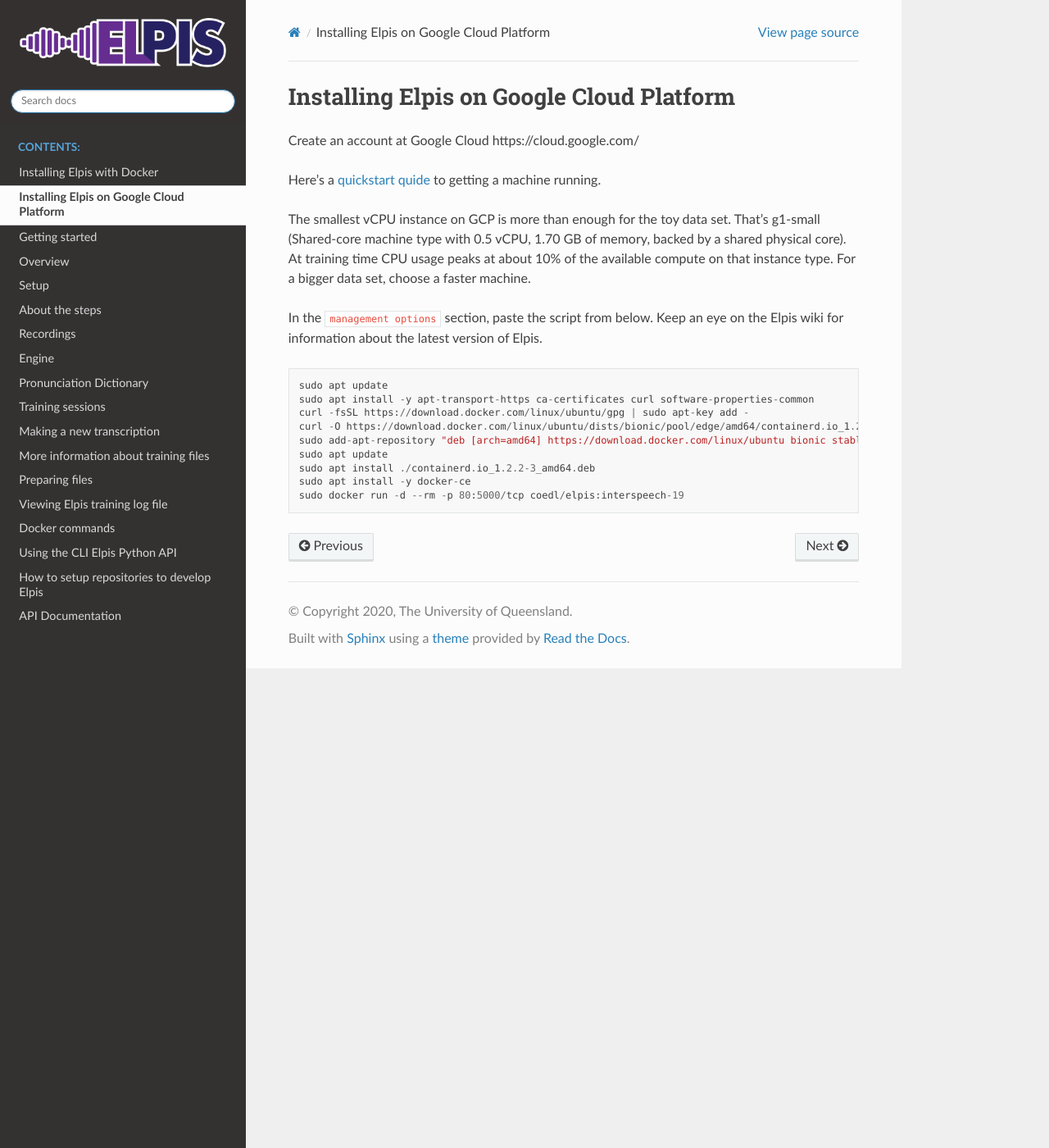
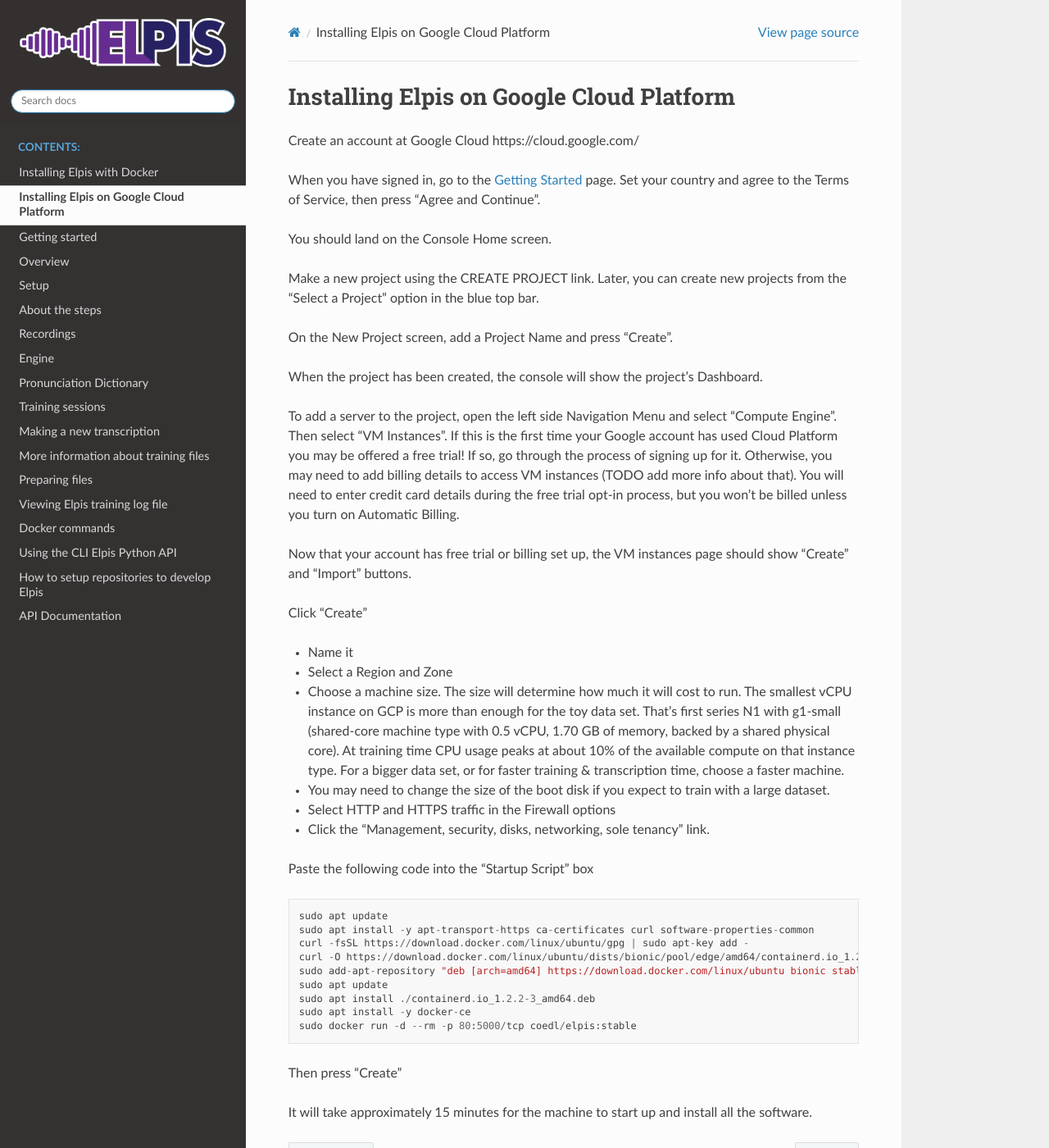
Before and after one commit to CoEDL/elpis, a Sphinx documentation site: the page built from docs/wiki/install-elpis-on-gcp.md, in a window 1280 px wide and 1400 px high. Shown: the whole window at 82% size. Built offline with Sphinx 7.4.7 and the Read the Docs theme 2.0.0, drawn with Linux system fonts in a browser that asks for light colours.

Commit message:
update gcp wiki doc

````diff
--- a/docs/wiki/install-elpis-on-gcp.md
+++ b/docs/wiki/install-elpis-on-gcp.md
@@ -2,11 +2,32 @@
 
 Create an account at Google Cloud https://cloud.google.com/
 
-Here's a [quickstart quide](https://cloud.google.com/compute/docs/quickstart-linux) to getting a machine running.
+When you have signed in, go to the [Getting Started](https://console.cloud.google.com/getting-started) page. Set your country and agree to the Terms of Service, then press "Agree and Continue".
 
-The smallest vCPU instance on GCP is more than enough for the toy data set. That's g1-small (Shared-core machine type with 0.5 vCPU, 1.70 GB of memory, backed by a shared physical core). At training time CPU usage peaks at about 10% of the available compute on that instance type. For a bigger data set, choose a faster machine.
+You should land on the Console Home screen.
 
-In the `management options` section, paste the script from below. Keep an eye on the Elpis wiki for information about the latest version of Elpis.
+Make a new project using the CREATE PROJECT link. Later, you can create new projects from the "Select a Project" option in the blue top bar.
+
+On the New Project screen, add a Project Name and press "Create".
+
+When the project has been created, the console will show the project's Dashboard.
+
+To add a server to the project, open the left side Navigation Menu and select "Compute Engine". Then select "VM Instances". If this is the first time your Google account has used Cloud Platform you may be offered a free trial! If so, go through the process of signing up for it. Otherwise, you may need to add billing details to access VM instances (TODO add more info about that). You will need to enter credit card details during the free trial opt-in process, but you won't be billed unless you turn on Automatic Billing.
+
+
+Now that your account has free trial or billing set up, the VM instances page should show "Create" and "Import" buttons.
+
+Click "Create"
+
++ Name it
++ Select a Region and Zone
++ Choose a machine size. The size will determine how much it will cost to run. The smallest vCPU instance on GCP is more than enough for the toy data set. That's first series N1 with g1-small (shared-core machine type with 0.5 vCPU, 1.70 GB of memory, backed by a shared physical core). At training time CPU usage peaks at about 10% of the available compute on that instance type. For a bigger data set, or for faster training & transcription time, choose a faster machine.
+
++ You may need to change the size of the boot disk if you expect to train with a large dataset.
++ Select HTTP and HTTPS traffic in the Firewall options
++ Click the "Management, security, disks, networking, sole tenancy" link.
+
+Paste the following code into the "Startup Script" box
 
 ```
 sudo apt update
@@ -17,6 +38,11 @@
 sudo apt update
 sudo apt install ./containerd.io_1.2.2-3_amd64.deb
 sudo apt install -y docker-ce
-sudo docker run -d --rm -p 80:5000/tcp coedl/elpis:interspeech-19
+sudo docker run -d --rm -p 80:5000/tcp coedl/elpis:stable
 
 ```
+
+Then press "Create"
+
+
+It will take approximately 15 minutes for the machine to start up and install all the software.
````
